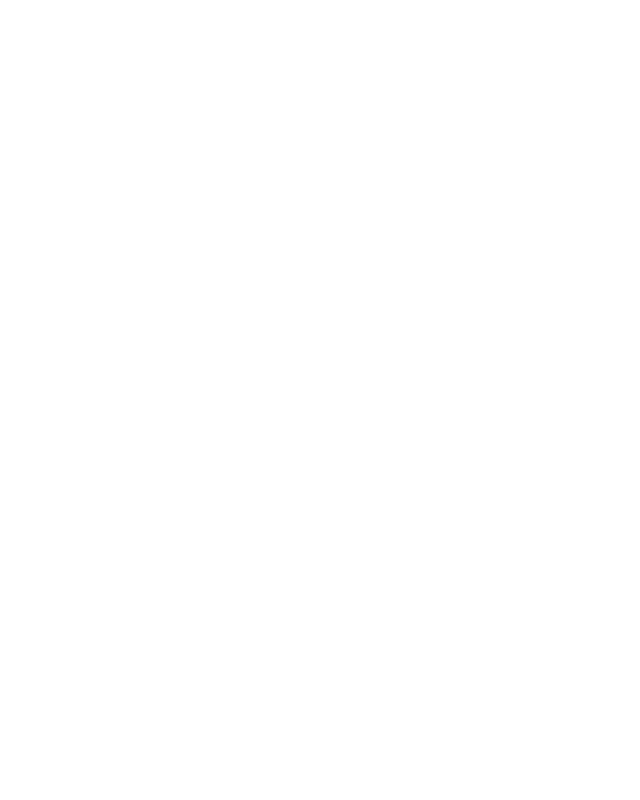
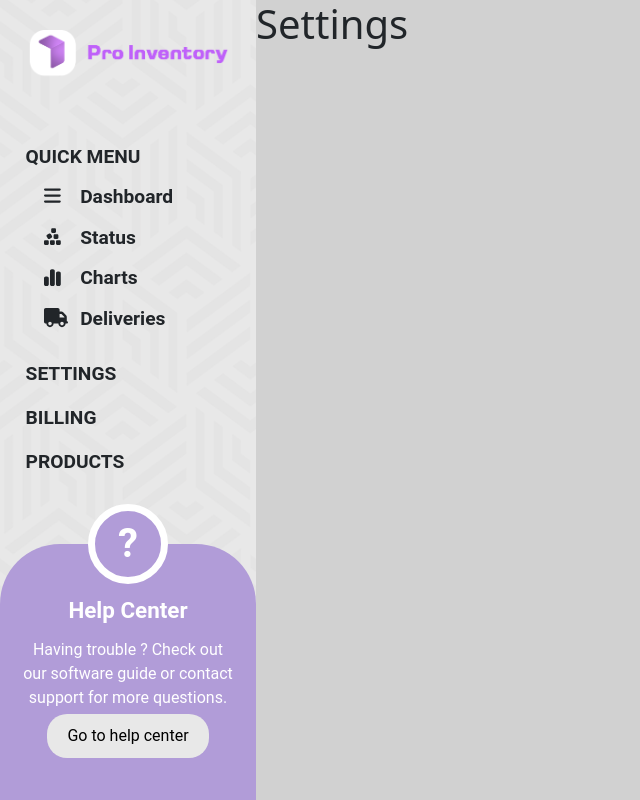
Before and after one commit to ProInventory/Warehouse-frontend, a React (Create React App) app: page /settings in a window 1280 px wide. Before the commit this address had no page. Shown: the whole page, without its empty margins (0-640 px from the left). Built offline with nearby package versions, Linux system fonts and the light colour scheme.

Commit message:
Settings page

```diff
--- a/src/App.js
+++ b/src/App.js
@@ -5,6 +5,7 @@
 
 import Login from "./components/login";
 import Dashboard from "./components/dashboard";
+import Settings from "./components/settings";
 
 import "react-toastify/dist/ReactToastify.css";
 
@@ -15,6 +16,7 @@
 			<Routes>
 				<Route path="/" element={<Login />} />
 				<Route path="/home" element={<Dashboard />} />
+				<Route path="/settings" element={<Settings />} />
 			</Routes>
 		</div>
 	);
--- /dev/null
+++ b/src/components/settings.jsx
@@ -0,0 +1,43 @@
+import React from "react";
+import styled from "styled-components";
+
+import SideBar from "./sideBar";
+
+const Container = styled.div`
+	#parent {
+		display: table;
+		width: 100%;
+		height: 100%;
+	}
+
+	#sidebar {
+		display: table-cell;
+		width: 20%;
+		vertical-align: top;
+	}
+
+	#settings {
+		background-color: #d1d1d1;
+		display: table-cell;
+		width: 80%;
+	}
+`;
+
+const Settings = () => {
+	return (
+		<React.Fragment>
+			<Container>
+				<div id="#parent">
+					<div id="sidebar">
+						<SideBar />
+					</div>
+					<div id="settings">
+						<h1>Settings</h1>
+					</div>
+				</div>
+			</Container>
+		</React.Fragment>
+	);
+};
+
+export default Settings;
```
Lines whose indentation alone changed are shown as unchanged.
